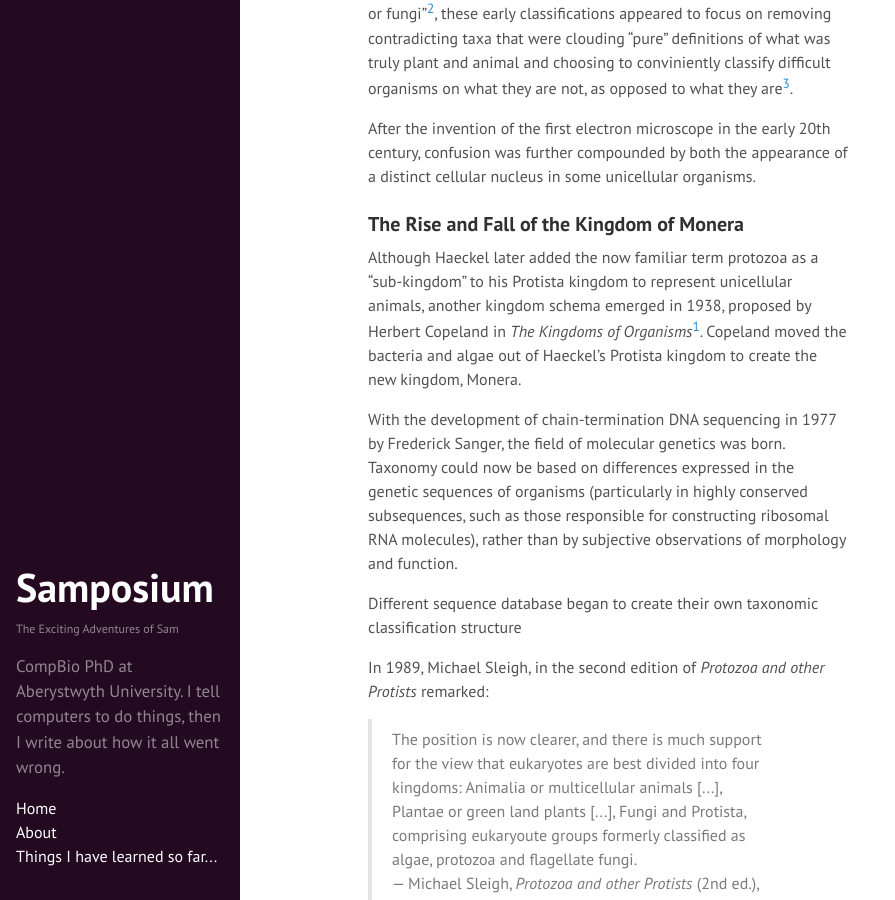
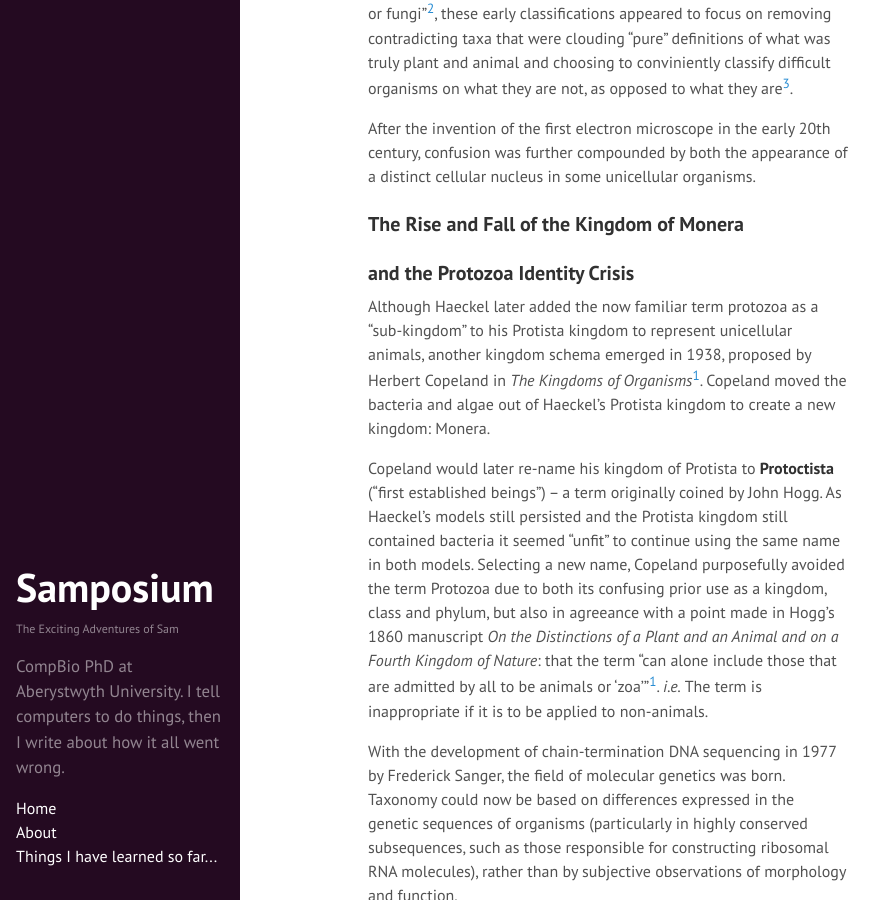
Before and after one commit to SamStudio8/samstudio8.github.io.off, a Jekyll site: the page built from _posts/2015-05-12-playing-phylogenetic-hide-seek.md, in a window 1280 px wide and 900 px high, scrolled down 1801 px. Shown: the whole window, without its empty margins (0-895 px from the left). Built offline with Jekyll 4.4.1, drawn with Linux system fonts in a browser that asks for light colours; Markdown is read by kramdown in place of the engine named in the settings.

Commit message:
Update 2015-05-12-playing-phylogenetic-hide-seek.md

```diff
--- a/_posts/2015-05-12-playing-phylogenetic-hide-seek.md
+++ b/_posts/2015-05-12-playing-phylogenetic-hide-seek.md
@@ -68,11 +68,27 @@ was further compounded by both the appearance of a distinct cellular nucleus in
 unicellular organisms.
 
 ### The Rise and Fall of the Kingdom of Monera
+### and the Protozoa Identity Crisis
 Although Haeckel later added the now familiar term protozoa as a "sub-kingdom"
 to his Protista kingdom to represent unicellular animals, another kingdom schema
 emerged in 1938, proposed by Herbert Copeland in *The Kingdoms of Organisms*[^3].
 Copeland moved the bacteria and algae out of Haeckel's Protista kingdom to create
-the new kingdom, Monera.
+a new kingdom: Monera.
+
+Copeland would later re-name his kingdom of Protista to **Protoctista**
+("first established beings") -- a term originally coined by John Hogg.
+As Haeckel's models still persisted and the Protista kingdom still contained bacteria
+it seemed "unfit" to continue using the same name in both models.
+Selecting a new name, Copeland purposefully avoided the term Protozoa due
+to both its confusing prior use as a kingdom, class and phylum, but also in
+agreeance with a point made in Hogg's 1860 manuscript
+*On the Distinctions of a Plant and an Animal and on a Fourth Kingdom of Nature*:
+ that the term "can alone include those that are admitted by all to be animals
+ or 'zoa'"[^3]. *i.e.* The term is inappropriate if it is to be applied to non-animals.
+
+
+
+
 
 
 
```
